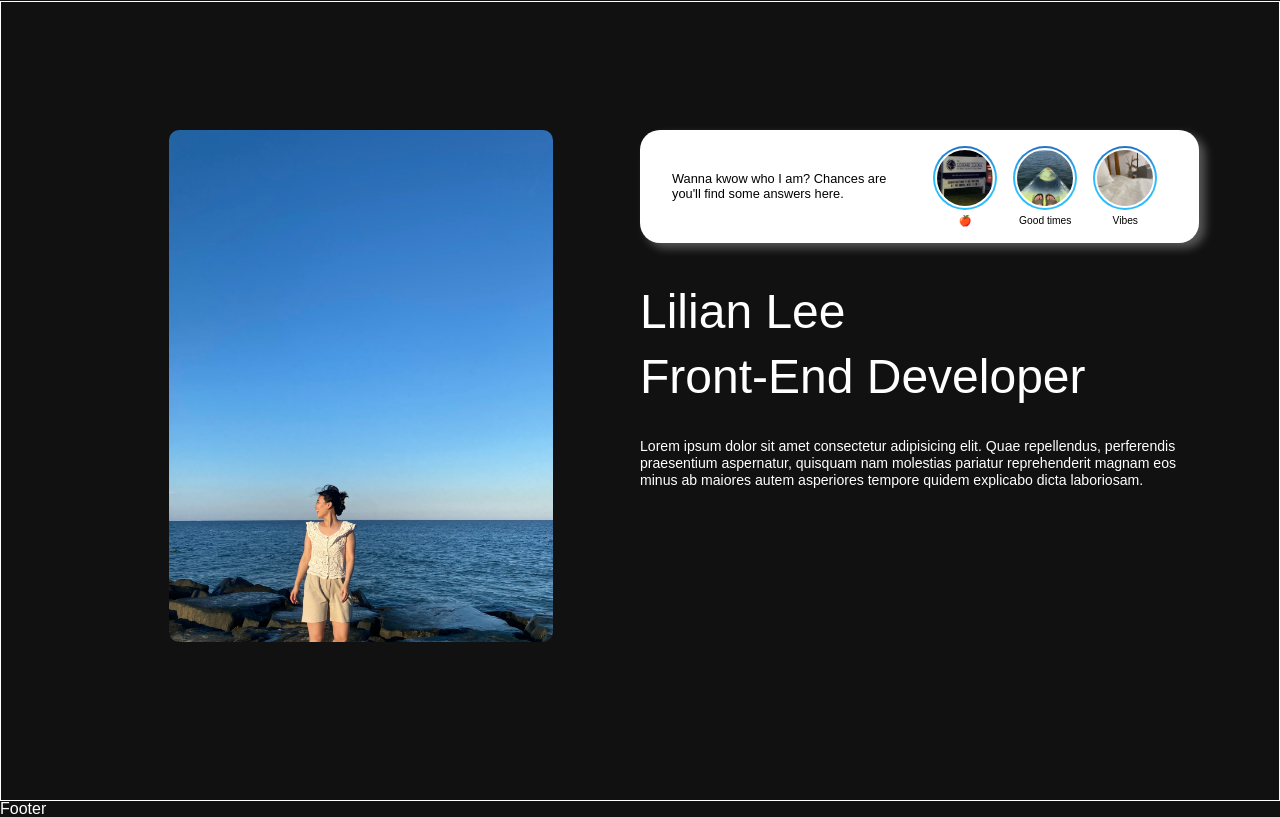
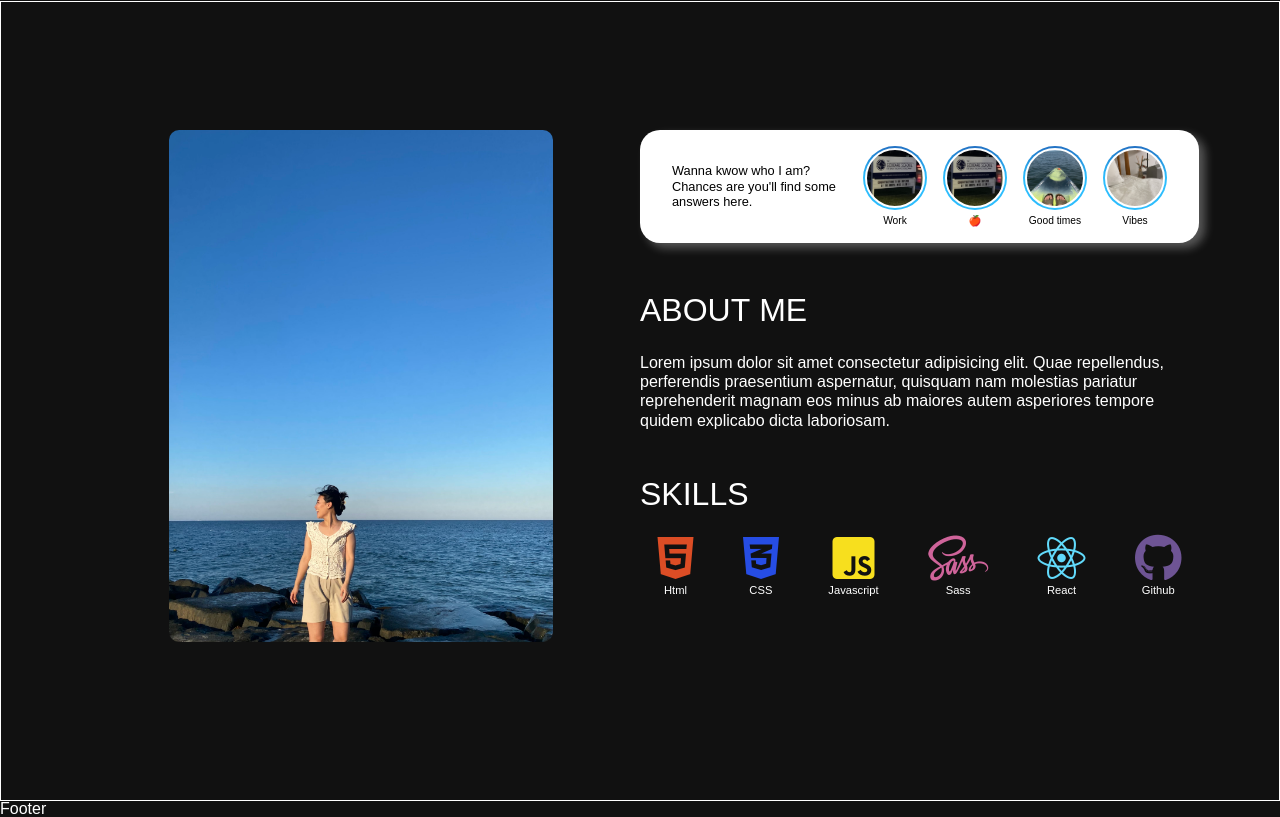
Before and after one commit to lilianlee0213/Portfolio-of-Lilian-Lee, a React (Create React App) app: page / in a window 1280 px wide. Shown: the part 9199-10016 px from the top of the page. Built offline with nearby package versions, Linux system fonts and the light colour scheme; a web font is replaced by a local one.

Commit message:
skills added

```diff
--- a/public/index.html
+++ b/public/index.html
@@ -4,6 +4,12 @@
 		<meta charset="utf-8" />
 		<meta name="viewport" content="width=device-width, initial-scale=1" />
 		<title>Lilian Lee</title>
+		<link
+			rel="stylesheet"
+			href="https://cdnjs.cloudflare.com/ajax/libs/font-awesome/6.4.0/css/all.min.css"
+			integrity="sha512-iecdLmaskl7CVkqkXNQ/ZH/XLlvWZOJyj7Yy7tcenmpD1ypASozpmT/E0iPtmFIB46ZmdtAc9eNBvH0H/ZpiBw=="
+			crossorigin="anonymous"
+			referrerpolicy="no-referrer" />
 	</head>
 	<body>
 		<div id="root"></div>
--- a/src/components/About/index.js
+++ b/src/components/About/index.js
@@ -1,7 +1,8 @@
 import './style.css';
 import {motion} from 'framer-motion';
+import {teachingImg, goodTimesImg, vibesImg} from './stories';
+import AnimatedText from '../AnimatedText/animatedText';
 import Story from './Story';
-import {teachingImg, goodTimesImg, vibesImg} from './stories';
 
 export default function About() {
 	return (
@@ -14,12 +15,17 @@ export default function About() {
 						className="w-100 h-100 about-image"
 						whileHover={{scale: 1.05}}></motion.div>
 				</div>
-				<div className="about-content-container">
+				<div className="flex flex-col about-content-container">
 					<div className="grid align-center about-content-stories-container">
 						<p>
 							Wanna kwow who I am? Chances are you'll find some answers here.
 						</p>
 						<div className="flex align-center justify-center about-content-stories">
+							<Story
+								imgArray={teachingImg}
+								className="story-teaching"
+								title="Work"
+							/>
 							<Story
 								imgArray={teachingImg}
 								className="story-teaching"
@@ -37,10 +43,8 @@ export default function About() {
 							/>
 						</div>
 					</div>
-
 					<div className="about-content-desc">
-						<h1 className="fw-300">Lilian Lee</h1>
-						<h2 className="fw-300">Front-End Developer</h2>
+						<AnimatedText text="About Me" className="about-title" />
 						<p className="fw-300">
 							Lorem ipsum dolor sit amet consectetur adipisicing elit. Quae
 							repellendus, perferendis praesentium aspernatur, quisquam nam
@@ -48,6 +52,35 @@ export default function About() {
 							asperiores tempore quidem explicabo dicta laboriosam.
 						</p>
 					</div>
+					<div className="about-content-skills">
+						<AnimatedText text="Skills" className="about-title" />
+						<ul className="flex align-center skills">
+							<li className="flex flex-col align-center skill">
+								<i className="fa-brands fa-html5"></i>
+								Html
+							</li>
+							<li className="flex flex-col align-center skill">
+								<i className="fa-brands fa-css3-alt"></i>
+								CSS
+							</li>
+							<li className="flex flex-col align-center skill">
+								<i className="fa-brands fa-square-js"></i>
+								Javascript
+							</li>
+							<li className="flex flex-col align-center skill">
+								<i className="fa-brands fa-sass"></i>
+								Sass
+							</li>
+							<li className="flex flex-col align-center skill">
+								<i className="fa-brands fa-react"></i>
+								React
+							</li>
+							<li className="flex flex-col align-center skill">
+								<i className="fa-brands fa-github"></i>
+								Github
+							</li>
+						</ul>
+					</div>
 				</div>
 			</section>
 		</div>
--- a/src/components/About/style.css
+++ b/src/components/About/style.css
@@ -22,7 +22,6 @@
 .about-content-stories-container {
 	grid-template-columns: repeat(2, 1fr);
 	gap: 0.5rem;
-	margin-bottom: 2.5rem;
 	padding: 1rem 2rem;
 	border-radius: 20px;
 	color: black;
@@ -126,20 +125,51 @@
 }
 
 /* content */
+.about-content-container {
+	gap: 3rem;
+}
 .about-content-desc {
 	line-height: 1.2;
 }
-.about-content-desc h1,
-.about-content-desc h2 {
-	font-size: 3rem;
-	font-weight: 300;
-}
-.about-content-desc h1 {
-	margin-bottom: 0.5rem;
-}
-.about-content-desc h2 {
-	margin-bottom: 2rem;
+.about-title {
+	margin-bottom: 1.5rem;
+	font-size: 2rem;
+	text-transform: uppercase;
+	font-weight: 500;
 }
 .about-content-desc p {
-	font-size: 1.1vw;
+	font-size: 1rem;
+	line-height: 1.2;
 }
+.skills {
+	gap: 2rem;
+	justify-content: space-evenly;
+}
+.skill {
+	font-size: 0.7rem;
+}
+.skill i {
+	font-size: 3rem;
+	margin-bottom: 0.2rem;
+}
+.fa-html5 {
+	color: #dc4d25;
+}
+.fa-css3-alt {
+	color: #264de4;
+}
+.fa-sass {
+	color: #cf649a;
+}
+.fa-square-js {
+	color: #f7df1e;
+}
+.fa-react {
+	color: #61dafb;
+}
+.fa-gear {
+	color: #4180ec;
+}
+.fa-github {
+	color: #6e5494;
+}
```
